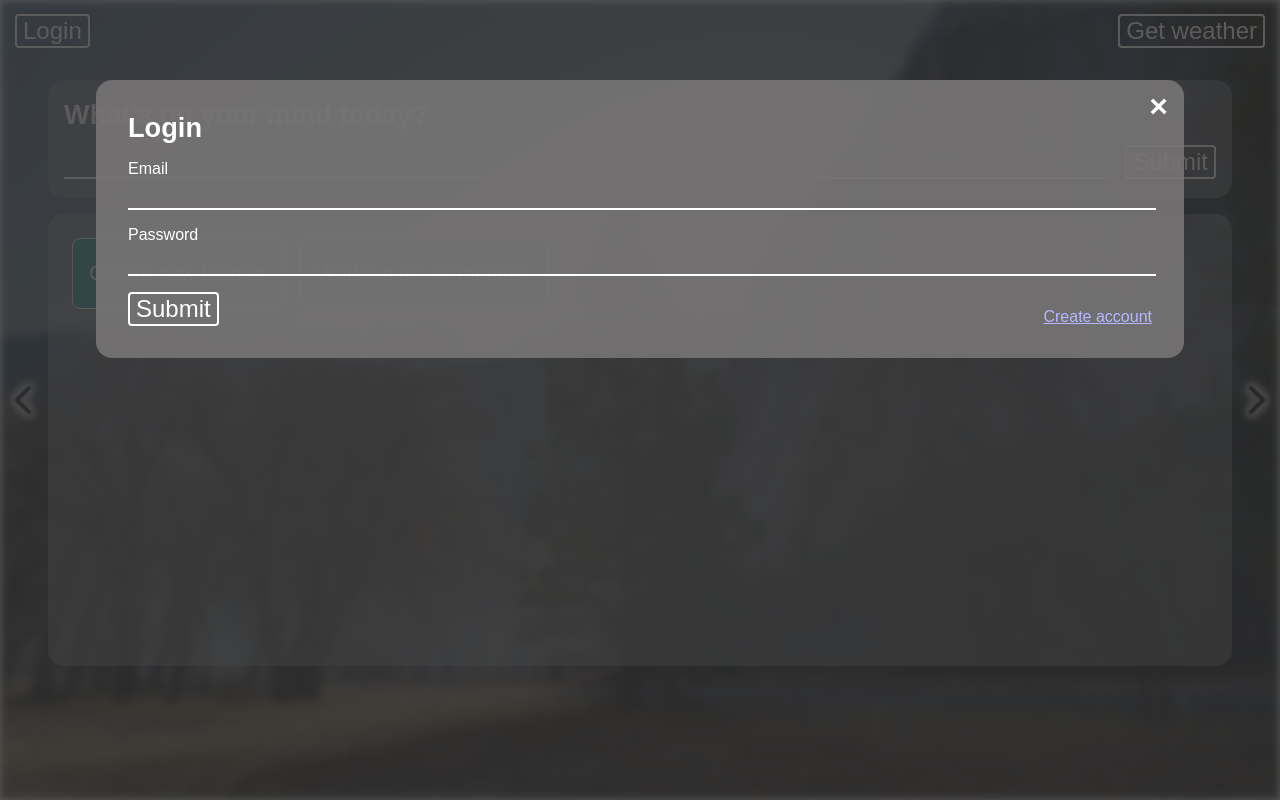
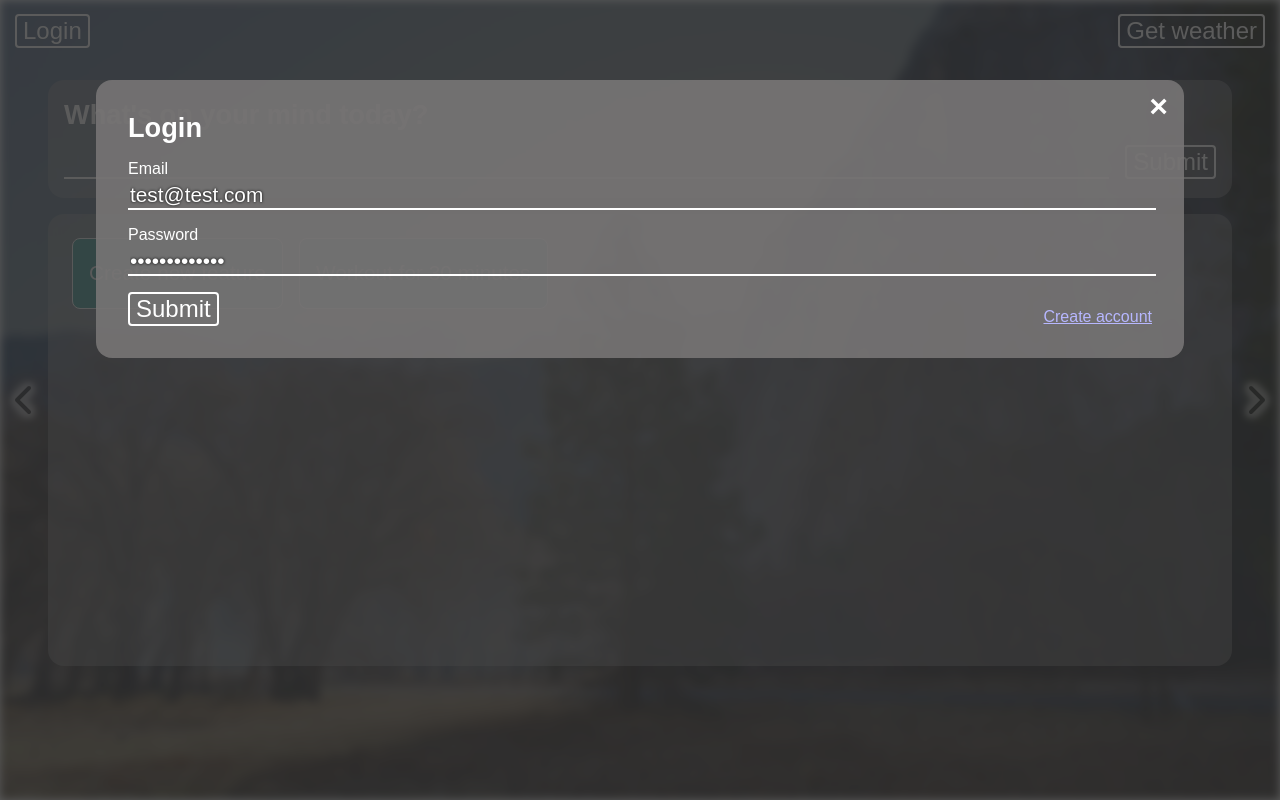
Before and after one commit to aleksandr-efimenko/inspirational-homepage, a React (Create React App) app: page / in a window 1280 px wide. Both pictures are taken after a click on the button "Login". Built offline with nearby package versions, Linux system fonts and the light colour scheme; no server answers.

Commit message:
create login form with autocomplete test user data

```diff
--- a/src/components/Authentication/LoginForm.tsx
+++ b/src/components/Authentication/LoginForm.tsx
@@ -1,19 +1,46 @@
-import React, { MouseEvent } from 'react'
+import React, { MouseEvent, useEffect, useRef, useState } from 'react'
+
+const testAccount = {
+    email: 'test@test.com',
+    password: 'test@test.com'
+}
 
 export default function LoginForm() {
-
+    const emailInput = useRef<HTMLInputElement>(null);
+    const passwordInput = useRef<HTMLInputElement>(null);
+    const [useDefaultValues, setUseDefaultValues] = useState(true);
 
     const handleCreateAccount = (e: MouseEvent) => {
         e.preventDefault();
     }
+
+    const handleInputFocus = () => {
+        if (useDefaultValues) {
+            setUseDefaultValues(false);
+            if (emailInput.current)
+                emailInput.current.value = '';
+            if (passwordInput.current)
+                passwordInput.current.value = '';
+        }
+    }
+
+    useEffect(() => {
+        if (useDefaultValues) {
+            if (emailInput.current)
+                emailInput.current.value = testAccount.email;
+            if (passwordInput.current)
+                passwordInput.current.value = testAccount.password;
+        }
+    }, [])
+
     return (
         <form className='login-form'>
             <h1>Login</h1>
             <label htmlFor=""><p>Email</p>
-                <input className='white-text-input' autoFocus type='email'></input>
+                <input ref={emailInput} onFocus={handleInputFocus} className='white-text-input' type='email'></input>
             </label>
             <label > <p>Password</p>
-                <input className='white-text-input' type='password'></input>
+                <input ref={passwordInput} onFocus={handleInputFocus} className='white-text-input' type='password'></input>
             </label>
             <div id='sign-container'>
                 <button className='white-button' type='submit'>Submit</button>
--- a/src/components/LocationSelection/LocationSelect.tsx
+++ b/src/components/LocationSelection/LocationSelect.tsx
@@ -4,7 +4,7 @@ import countryCodes from './country_codex.json';
 import { nanoid } from 'nanoid';
 import { useAppDispatch } from '../../app/hooks';
 import { setLocationCityAndCountry } from '../../features/locationSelection/locationManuallySlice';
-import { closeModalWindow, openLocationSelect } from '../../features/modalWindow/modalWindowSlice';
+import { closeModalWindow } from '../../features/modalWindow/modalWindowSlice';
 
 export interface CityWithCountry {
     city: string
--- a/src/features/authentication/authenticationSlice.ts
+++ b/src/features/authentication/authenticationSlice.ts
@@ -2,14 +2,10 @@ import { createSlice } from "@reduxjs/toolkit";
 import { RootState } from "../../app/store";
 
 export type AuthenticationState = {
-    email: string;
-    password: string;
     user: object;
 }
 
 const initialState: AuthenticationState = {
-    email: 'test@test.com',
-    password: 'testpass',
     user: {}
 }
 
```
